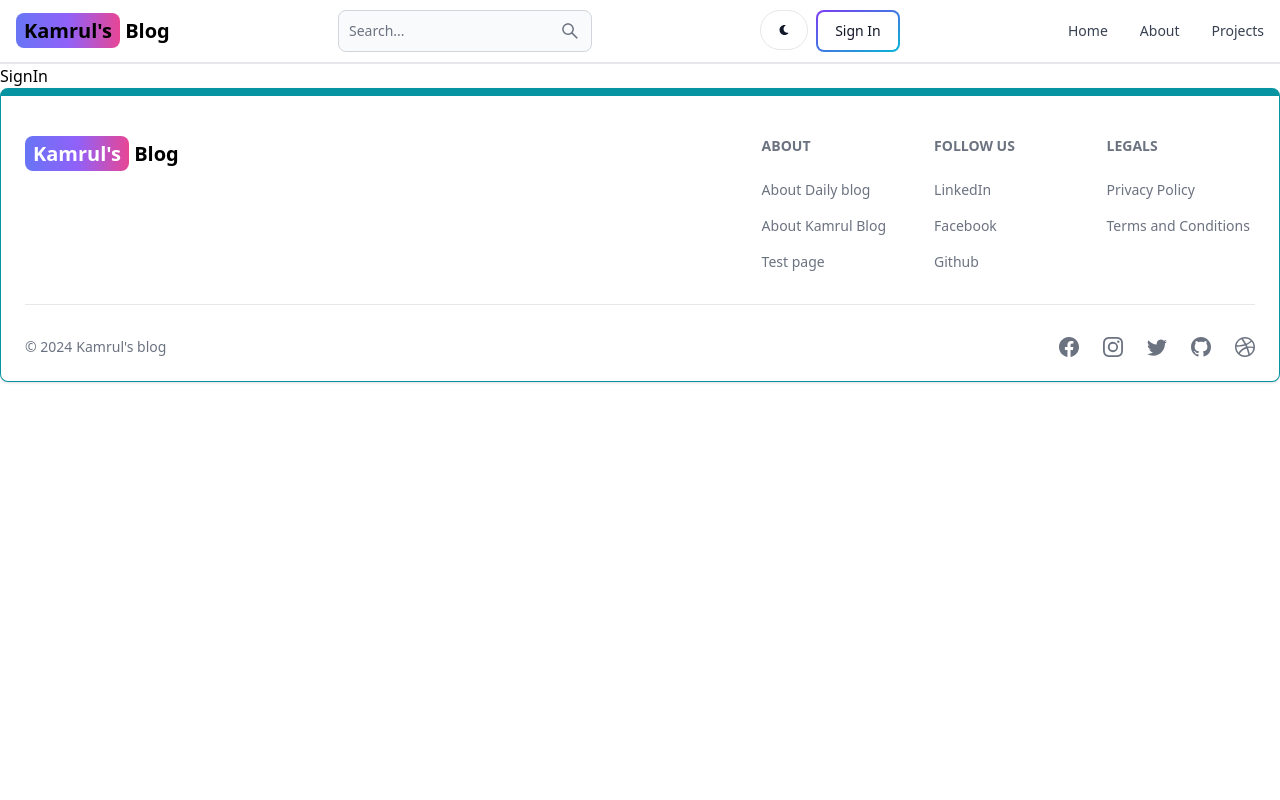
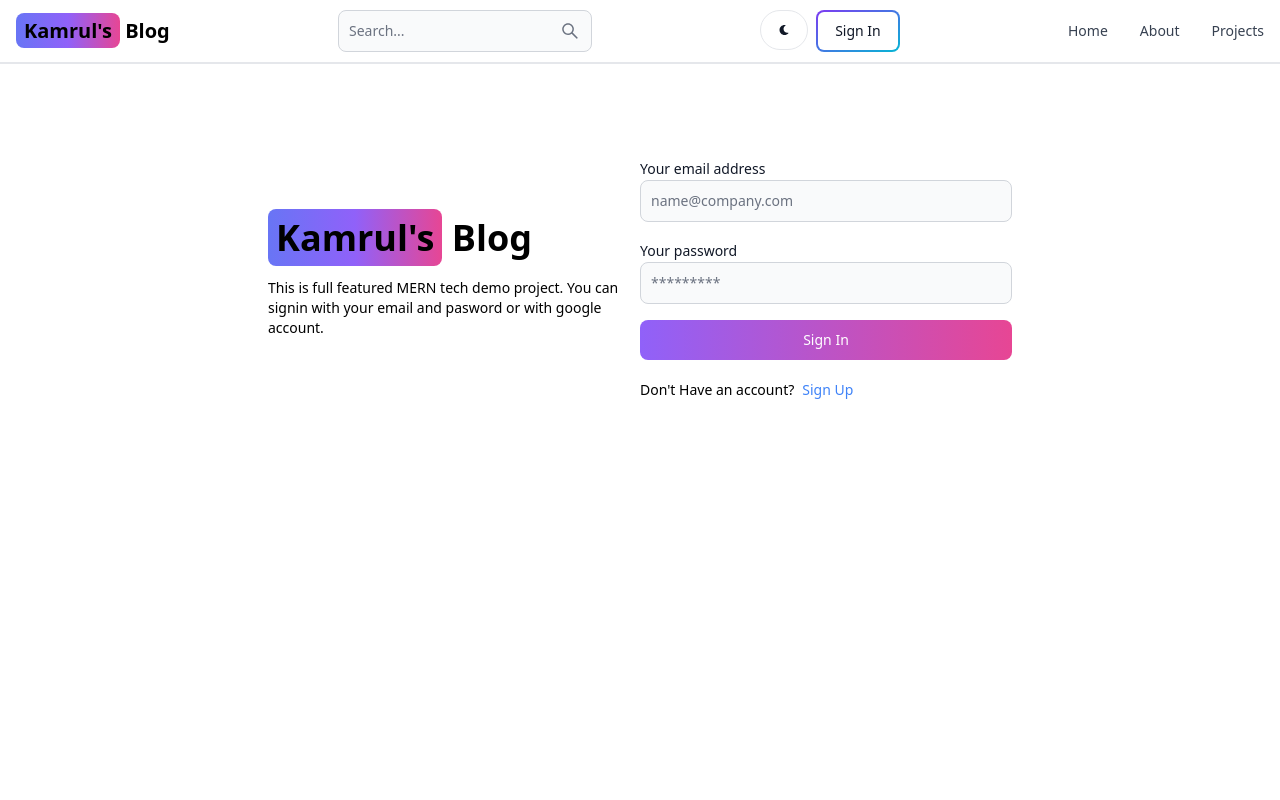
Before and after one commit to themeexpress/mern-blog, a React (Vite) app in the folder client/: page /sign-in in a window 1280 px wide. Shown: the top 800 px of the page. Built offline with nearby package versions, Linux system fonts and the light colour scheme.

Commit message:
completed signin functionality

```diff
--- a/client/src/pages/SignIn.jsx
+++ b/client/src/pages/SignIn.jsx
@@ -1,7 +1,101 @@
-import React from 'react'
+import { Alert, Button, Label, Spinner, TextInput } from 'flowbite-react';
+import React, { useState } from 'react'
+import { Link, useNavigate } from 'react-router-dom';
 
 export default function SignIn() {
-  return (
-    <div>SignIn</div>
-  )
+  const [formData, setFormData] = useState({});
+  const [errorMessage, setErrorMessage] = useState(null);
+  const [loading, setLoading] = useState(false);
+  const navigate = useNavigate();
+  const handleChange = (e) =>{
+    setFormData({...formData, [e.target.id]: e.target.value.trim() })
+  }
+  const handleSubmit = async (e) => {
+    e.preventDefault();
+    if(!formData.email || !formData.password){
+      return setErrorMessage("Please fill out all fields.")
+    }
+    try {
+      setLoading(true);
+      setErrorMessage(null);
+      const res = await fetch('/api/auth/signin', {
+        method: 'POST',
+        headers: {'Content-Type': 'application/json'},
+        body: JSON.stringify(formData),
+      });
+      const data = await res.json();
+      if(data.success === false){
+        return setErrorMessage(data.message);
+      }
+      setLoading(false);
+      if(res.ok){
+        navigate('/');
+      }
+    } catch (error) {
+      setErrorMessage(error.message);
+      setLoading(false);
+    }
+   }
+  return <div className='min-h-screen mt-20'>
+    <div className="flex p-3 mt-20 max-w-3xl mx-auto flex-col md:flex-row md:items-center">
+      {/* left */}
+      <div className="flex-1">
+        <Link to="/" className='font-bold dark:text-white text-4xl'>
+            <span className='px-2 py-1
+            bg-gradient-to-r from-indigo-500 via-purple-500 to-pink-500
+            rounded-lg'>Kamrul's</span> Blog
+        </Link>
+        <p className='text-sm mt-5'>
+          This is full featured MERN tech demo project. You can signin with your email and pasword or with google account.
+        </p>
+      </div>
+      {/* right */}
+      <div className="flex-1">
+        <form className='flex flex-col gap-4' onSubmit={handleSubmit}>
+          <div>
+            <Label value='Your email address'></Label>
+            <TextInput
+              type='email'
+              placeholder='name@company.com'
+              id='email'
+              onChange={handleChange}
+            />
+          </div>
+          <div>
+            <Label value='Your password'></Label>
+            <TextInput
+              type='password'
+              placeholder='*********'
+              id='password'
+              onChange={handleChange}
+            />
+          </div>
+          <Button
+            gradientDuoTone='purpleToPink'
+            type="submit"
+            disabled={loading}
+          >
+            { loading ? (
+              <>
+                <Spinner size='sm'/>
+                <span className='pl-3'>Loading...</span>
+              </>
+            ):(
+              'Sign In'
+            )}
+          </Button>
+        </form>
+        <div className="flex gap-2 text-sm mt-5">
+          <span>Don't Have an account?</span>
+          <Link to='/sign-up' className='text-blue-500'>Sign Up</Link>
+        </div>
+        {errorMessage && (
+            <Alert className='mt-5' color='failure' >
+              {errorMessage}
+            </Alert>
+        )}
+      </div>
+    </div>
+  </div>
+
 }
```
